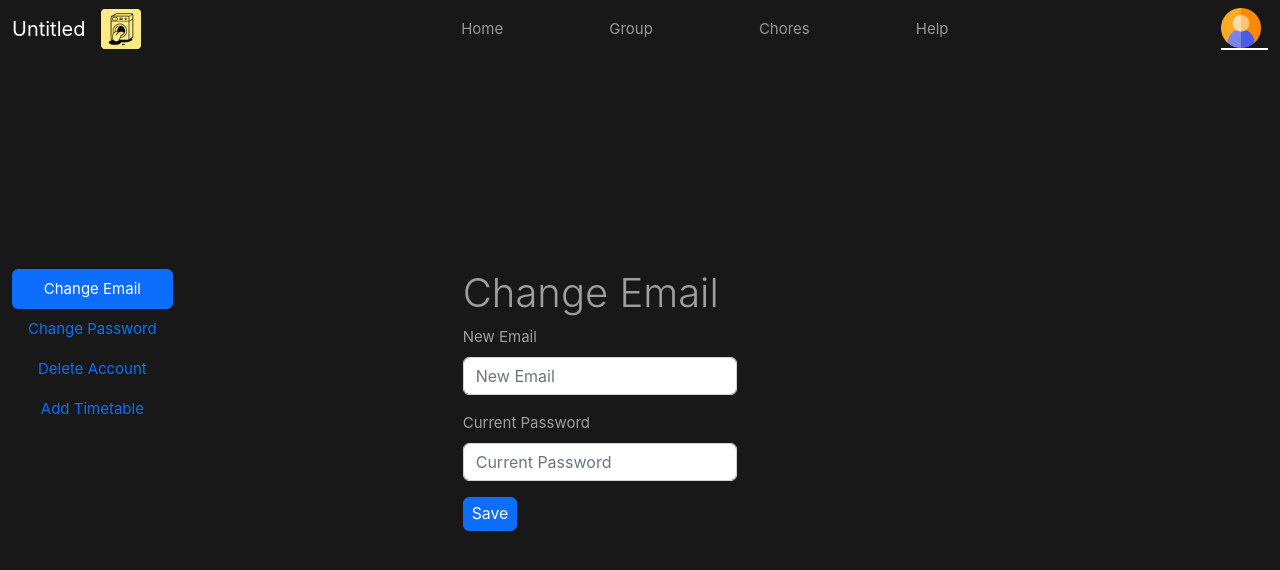
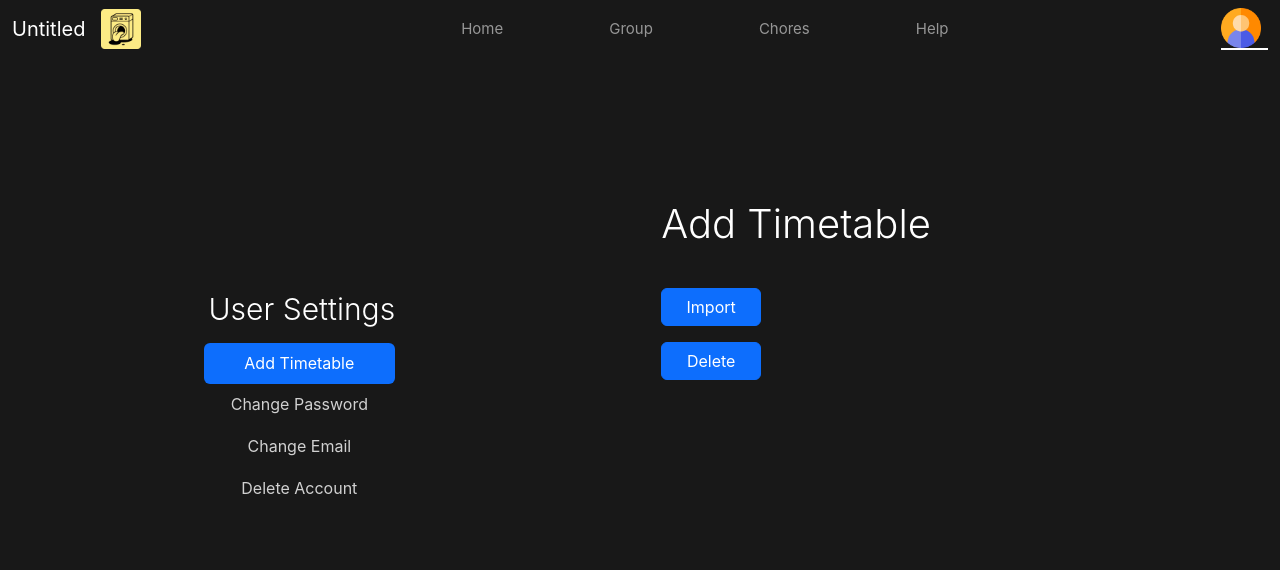
Before and after one commit to t02smith/untitled-chore-app, a Vue app: page /user in a window 1280 px wide. Shown: the top 570 px of the page. Built offline with nearby package versions, Linux system fonts and the light colour scheme.

Commit message:
Add styling changes to user page

```diff
--- a/src/components/AddTimetable.vue
+++ b/src/components/AddTimetable.vue
@@ -4,23 +4,28 @@
 
 <template>
     <div class="addTimetable">
-
         <h1 class="display-6">Add Timetable</h1>
-        <!-- Template for now, change when decide how handle timetables -->
-        <div class="d-grid gap-2 col-7 mx-auto">
+        <!-- Temporary template, change when decide how to handle timetables -->
+        <div class="d-grid gap-3 col-7">
             <button class="btn btn-primary" type="button">Import</button>
             <button class="btn btn-primary" type="button">Delete</button>
         </div>
-
     </div>
-
 </template>
 
 <style scoped>
-
-    div.addTimetable {
-        left: 100%;
-        top: 50%;
+    .addTimetable {
+        min-width: 500px;
+        min-height: 500px;
+        padding-top: 50px;
     }
 
+    .display-6 {
+        color: white;
+        margin-bottom: 40px;
+    }
+
+    .btn {
+        width: 100px;
+    }
 </style>
--- a/src/components/ChangeEmail.vue
+++ b/src/components/ChangeEmail.vue
@@ -4,29 +4,39 @@
 
 <template>
     <div class="changeEmail">
-
         <h1 class="display-6">Change Email</h1>
-        <div class="mb-3">
-            <label for="formGroupExampleInput2" class="form-label">New Email</label>
-            <input type="text" class="form-control" id="formGroupExampleInput2" placeholder="New Email">
+        <div class="form-floating mb-3">
+            <input type="email" class="form-control" id="newEmail" placeholder="New Email">
+            <label for="newEmail">New Email</label>
         </div>
-        <div class="mb-3">
-            <label for="formGroupExampleInput2" class="form-label">Current Password</label>
-            <input type="text" class="form-control" id="formGroupExampleInput2" placeholder="Current Password">
+        <div class="form-floating mb-3">
+            <input type="password" class="form-control" id="currentPassword" placeholder="Current Password">
+            <label for="currentPassword">Current Password</label>
         </div>
-        <button type="button" class="btn btn-primary"
-        style="--bs-btn-padding-y: .25rem; --bs-btn-padding-x: .5rem; --bs-btn-font-size: .99rem;">
+        <button type="button" class="btn btn-primary">
         Save
         </button>
     </div>
-
 </template>
 
 <style scoped>
-
-    div.changeEmail {
-        left: 100%;
-        top: 50%;
+    .changeEmail {
+        min-width: 500px;
+        min-height: 500px;
+        padding-top: 50px;
     }
 
+    .display-6 {
+        color: white;
+        margin-bottom: 40px;
+    }
+
+    .btn {
+        width: 100px;
+    }
+
+    .mb-3 {
+        color: black;
+        width:250px;
+    }
 </style>
--- a/src/components/ChangePassword.vue
+++ b/src/components/ChangePassword.vue
@@ -5,31 +5,43 @@
 <template>
     <div class="changePassword">
         <h1 class="display-6">Change Password</h1>
-        <div class="mb-3">
-            <label for="formGroupExampleInput2" class="form-label">Current Password</label>
-            <input type="text" class="form-control" id="formGroupExampleInput2" placeholder="Current Password">
+        <div class="form-floating mb-3">
+            <input type="password" class="form-control" id="currentPassword" placeholder="Current Password">
+            <label for="currentPassword">Current Password</label>
         </div>
-        <div class="mb-3">
-            <label for="formGroupExampleInput2" class="form-label">New Password</label>
-            <input type="text" class="form-control" id="formGroupExampleInput2" placeholder="New Password">
+        <div class="form-floating mb-3">
+            <input type="password" class="form-control" id="password" placeholder="New Password">
+            <label for="password">New Password</label>
         </div>
-        <div class="mb-3">
-            <label for="formGroupExampleInput2" class="form-label">Confirm New Password</label>
-            <input type="text" class="form-control" id="formGroupExampleInput2" placeholder="New Password">
+        <div class="form-floating mb-3">
+            <input type="password" class="form-control" id="password" placeholder="Confirm New Password">
+            <label for="password">Confirm New Password</label>
         </div>
-        <button type="button" class="btn btn-primary"
-        style="--bs-btn-padding-y: .25rem; --bs-btn-padding-x: .5rem; --bs-btn-font-size: .99rem;">
+        <button type="button" class="btn btn-primary">
         Save
         </button>
     </div>
-
 </template>
 
 <style scoped>
-
-    div.changePassword {
-        left: 100%;
-        top: 50%;
+    .changePassword {
+        min-width: 500px;
+        min-height: 500px;
+        padding-top: 50px;
     }
 
+    .display-6 {
+        color: white;
+        margin-bottom: 40px;
+    }
+
+    .btn {
+        width: 100px;
+    }
+
+    .mb-3 {
+        color: black;
+        width:250px;
+
+    }
 </style>
--- a/src/components/DeleteAccount.vue
+++ b/src/components/DeleteAccount.vue
@@ -6,15 +6,20 @@
     <div class="deleteAccount">
         <h1 class="display-6">Delete Account</h1>
 
+        <div class="form-floating mb-3">
+            <input type="password" class="form-control" id="currentPassword" placeholder="Current Password">
+            <label for="currentPassword">Current Password</label>
+        </div>
+
         <!-- Button trigger modal -->
         <button type="button" class="btn btn-primary" data-bs-toggle="modal" data-bs-target="#exampleModal">
         Delete Account
         </button>
-
-        <!-- Modal -->
-        <div class="modal fade" id="exampleModal" tabindex="-1" aria-labelledby="exampleModalLabel" aria-hidden="true">
-            <div class="modal-dialog">
-                <div class="modal-content">
+    </div>
+       <!-- Modal -->
+    <div class="modal fade" id="exampleModal" tabindex="-1" aria-labelledby="exampleModalLabel" aria-hidden="true">
+        <div class="modal-dialog">
+            <div class="modal-content">
                 <div class="modal-header">
                     <h1 class="modal-title" id="exampleModalLabel">Warning!</h1>
                     <button type="button" class="btn-close" data-bs-dismiss="modal" aria-label="Close"></button>
@@ -26,21 +31,21 @@
                     <button type="button" class="btn btn-secondary" data-bs-dismiss="modal">Cancel</button>
                     <button type="button" class="btn btn-primary delete">Delete</button>
                 </div>
-                </div>
             </div>
         </div>
-
-
-
     </div>
-
 </template>
 
 <style scoped>
+    div.deleteAccount {
+        min-width: 500px;
+        min-height: 500px;
+        padding-top: 50px;
+    }
 
-    div.deleteAccount {
-        left: 100%;
-        top: 50%;
+    .display-6 {
+        color: white;
+        margin-bottom: 40px;
     }
 
     div.modal-body {
@@ -50,11 +55,14 @@
     .modal-title {
         color:rgb(0, 0, 0);
         font-size: 32px;
+    }
 
+    .mb-3 {
+        color: black;
+        width:250px;
     }
 
     .delete {
         background-color:rgb(227, 27, 27);
     }
-
 </style>
--- a/src/components/UserNavbar.vue
+++ b/src/components/UserNavbar.vue
@@ -6,23 +6,37 @@
 </script>
 
 <template>
-    <div class="d-flex align-items-start">
-        <div class="nav flex-column nav-pills me-3" id="v-pills-tab" role="tablist" aria-orientation="vertical">
-            <button class="nav-link active" id="v-pills-changeEmail-tab" data-bs-toggle="pill" data-bs-target="#v-pills-changeEmail" type="button" role="tab" aria-controls="v-pills-changeEmail" aria-selected="true">Change Email</button>
+    <div class="d-flex align-items-center userNav">
+        <div class="nav flex-column nav-pills me-3 " id="v-pills-tab" role="tablist" aria-orientation="vertical">
+            <p class="display-6 navHeader">User Settings</p>
+            <button class="nav-link active" id="v-pills-addTimetable-tab" data-bs-toggle="pill" data-bs-target="#v-pills-addTimetable" type="button" role="tab" aria-controls="v-pills-addTimetable" aria-selected="false">Add Timetable</button>
             <button class="nav-link" id="v-pills-changePassword-tab" data-bs-toggle="pill" data-bs-target="#v-pills-changePassword" type="button" role="tab" aria-controls="v-pills-changePassword" aria-selected="false">Change Password</button>
+            <button class="nav-link" id="v-pills-changeEmail-tab" data-bs-toggle="pill" data-bs-target="#v-pills-changeEmail" type="button" role="tab" aria-controls="v-pills-changeEmail" aria-selected="true">Change Email</button>
             <button class="nav-link" id="v-pills-deleteAccount-tab" data-bs-toggle="pill" data-bs-target="#v-pills-deleteAccount" type="button" role="tab" aria-controls="v-pills-deleteAccount" aria-selected="false">Delete Account</button>
-            <button class="nav-link" id="v-pills-addTimetable-tab" data-bs-toggle="pill" data-bs-target="#v-pills-addTimetable" type="button" role="tab" aria-controls="v-pills-addTimetable" aria-selected="false">Add Timetable</button>
         </div>
         <div class="tab-content" id="v-pills-tabContent">
-            <div class="tab-pane fade show active" id="v-pills-changeEmail" role="tabpanel" aria-labelledby="v-pills-changeEmail-tab" tabindex="0"><ChangeEmail /></div>
+            <div class="tab-pane fade show active" id="v-pills-addTimetable" role="tabpanel" aria-labelledby="v-pills-addTimetable-tab" tabindex="0"><AddTimetable /></div>
             <div class="tab-pane fade" id="v-pills-changePassword" role="tabpanel" aria-labelledby="v-pills-changePassword-tab" tabindex="0"><ChangePassword /></div>
+            <div class="tab-pane fade" id="v-pills-changeEmail" role="tabpanel" aria-labelledby="v-pills-changeEmail-tab" tabindex="0"><ChangeEmail /></div>
             <div class="tab-pane fade" id="v-pills-deleteAccount" role="tabpanel" aria-labelledby="v-pills-deleteAccount-tab" tabindex="0"><DeleteAccount /></div>
-            <div class="tab-pane fade" id="v-pills-addTimetable" role="tabpanel" aria-labelledby="v-pills-addTimetable-tab" tabindex="0"><AddTimetable /></div>
         </div>
     </div>
 </template>
 
 <style scoped>
+.userNav {
+    left: 20%;
+    gap: 250px;
+}
 
+.navHeader {
+    color: white;
+    font-size: 30px;
+    padding-left: 5px;
+}
 
+.nav-link {
+    font-size: 16px;
+    color: rgb(209, 209, 209);
+}
 </style>
```
